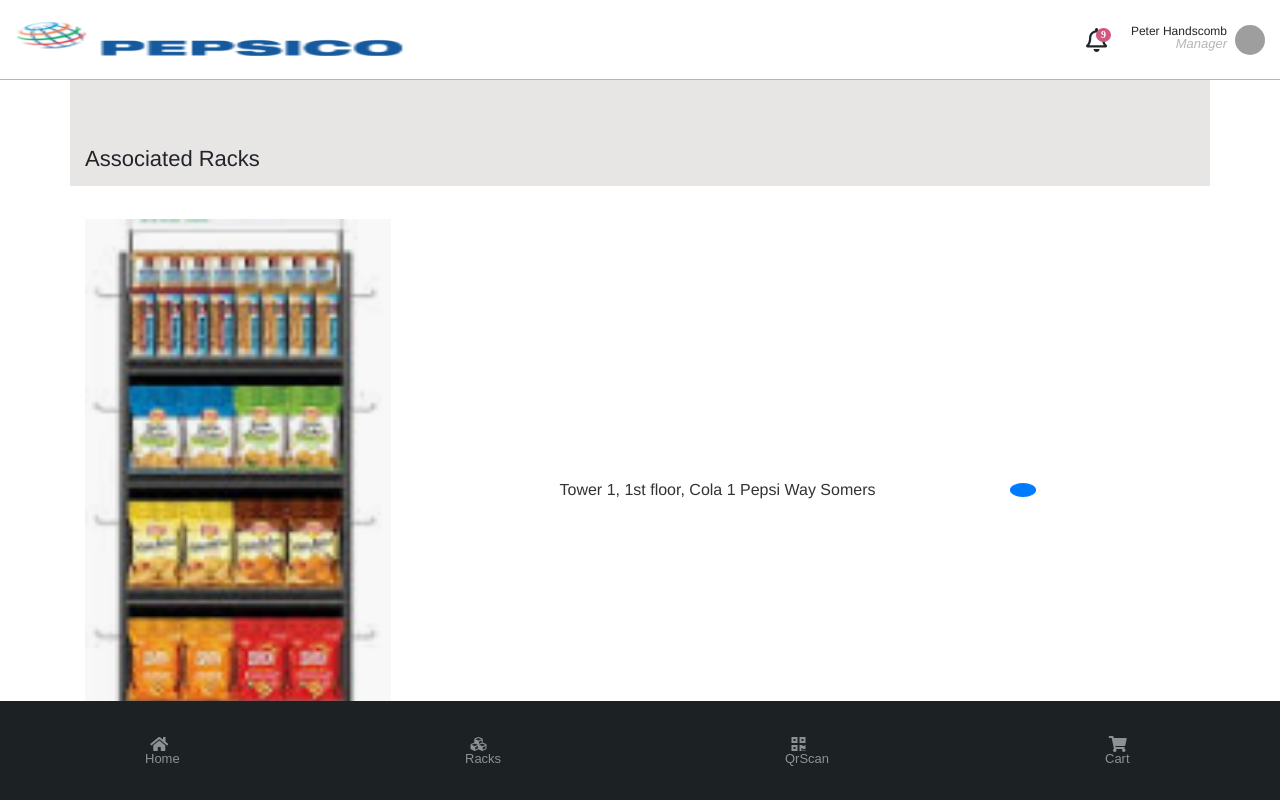
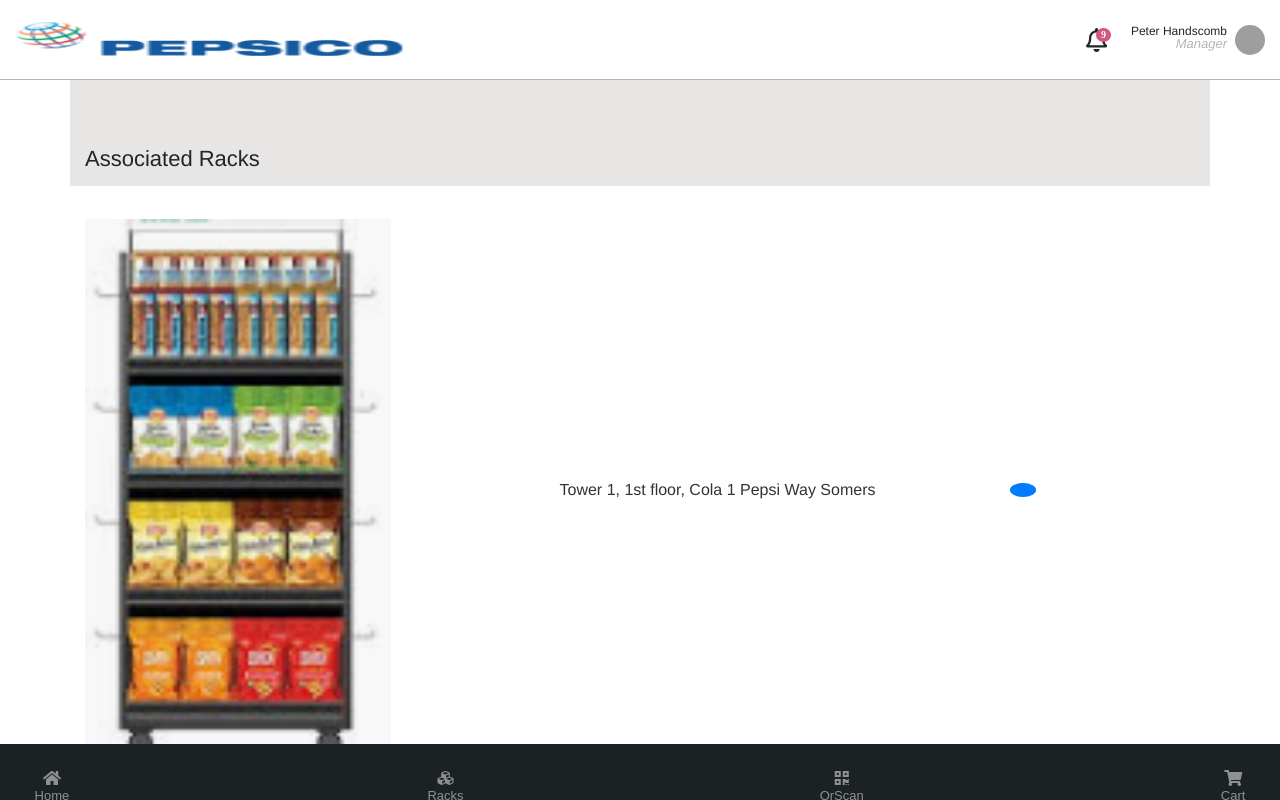
Before and after one commit to aman395jain/pepsiCo-boilerplate, a React (Create React App) app: page /managerDashboard in a window 1280 px wide. Built offline with nearby package versions, Linux system fonts and the light colour scheme; grey boxes are pictures that could not be loaded; what react-animations would draw is missing.

Commit message:
footer changes

```diff
--- a/src/components/managerDashboard/managerDashboard.scss
+++ b/src/components/managerDashboard/managerDashboard.scss
@@ -5,7 +5,7 @@
   padding-top: 5%;
   background-color: #e8e5e5;
   padding-bottom: 5%;
-  height: calc(100% - 15%);
+  height: calc(100% - 17%);
   .list-rack-header {
     .list-rack-header-content {
       // font-weight: bold;
--- a/src/shared/footer/_footer.scss
+++ b/src/shared/footer/_footer.scss
@@ -1,23 +1,20 @@
 .footer-row {
-  min-height: 5%;
+  height: 7%;
   background-color: #1c2224;
   position: fixed;
   left: 0;
   bottom: 0;
   width: 100%;
-  .footer-row-inner {
-    width: 100%;
+  padding: 2%;
+  .icon-row {
+    line-height: 1;
+    text-align: center;
     .footer-icons {
       color: #ffffff80;
-      margin: 12% 50%;
-    }
-    .fa {
-      &:before {
-        margin-left: 15%;
-      }
+
+      width: 100%;
     }
     .footer-text {
-      float: right;
       font-size: 13px;
       font-weight: normal;
       letter-spacing: 0px;
--- a/src/shared/footer/footer.js
+++ b/src/shared/footer/footer.js
@@ -4,32 +4,31 @@
 
 class Footer extends Component {
   render() {
-    console.log("in the footer", this.props.isAuthorized)
-    return (
-      this.props.isAuthorized ?
-        (<footer className="footer-row">
-          <div className="row d-flex justify-content-center footer-row-inner">
-            <div className="col-3 col-md-3 col-sm-3 col-xs-3">
-              <i className="fa fa-home footer-icons" aria-hidden="true" >
-                <span className="footer-text">Home</span></i>
-            </div>
+    console.log("in the footer", this.props.isAuthorized);
+    return this.props.isAuthorized ? (
+      <footer className="footer-row d-flex footer-row-inner justify-content-between">
+          <div className="icon-row">
+            <i className="fa fa-home footer-icons" aria-hidden="true" />
+            <span className="footer-text">Home</span>
+          </div>
 
-            <div className="col-3 col-md-3 col-sm-3 col-xs-3">
-              <i className="fa fa-cubes footer-icons" aria-hidden="true" >
-                <span className="footer-text">Racks</span>
-              </i>
-            </div>
-            <div className="col-3 col-md-3 col-sm-3 col-xs-3">
-              <i className="fa fa-qrcode footer-icons" aria-hidden="true" ><span className="footer-text">QrScan</span>
-              </i>
-            </div>
-            <div className="col-3 col-md-3 col-sm-3 col-xs-3">
-              <i className="fa fa-shopping-cart footer-icons" aria-hidden="true" ><span className="footer-text">Cart</span>
-              </i>
-            </div>
+          <div className="icon-row">
+            <i className="fa fa-cubes footer-icons" aria-hidden="true" />
+            <span className="footer-text">Racks</span>{" "}
           </div>
-        </footer>) : null
-    );
+          <div className="icon-row">
+            <i className="fa fa-qrcode footer-icons" aria-hidden="true" />
+            <span className="footer-text">QrScan</span>
+          </div>
+          <div className="icon-row">
+            <i
+              className="fa fa-shopping-cart footer-icons"
+              aria-hidden="true"
+            />
+            <span className="footer-text">Cart</span>
+          </div>
+      </footer>
+    ) : null;
   }
 }
 
--- a/src/shared/header/_header.scss
+++ b/src/shared/header/_header.scss
@@ -1,5 +1,5 @@
 .top-header {
-  min-height: 10%;
+  height: 10%;
   border-bottom: 1px solid #adb5bd;
   margin-right: 0px !important;
   margin-left: 0px !important;
```
